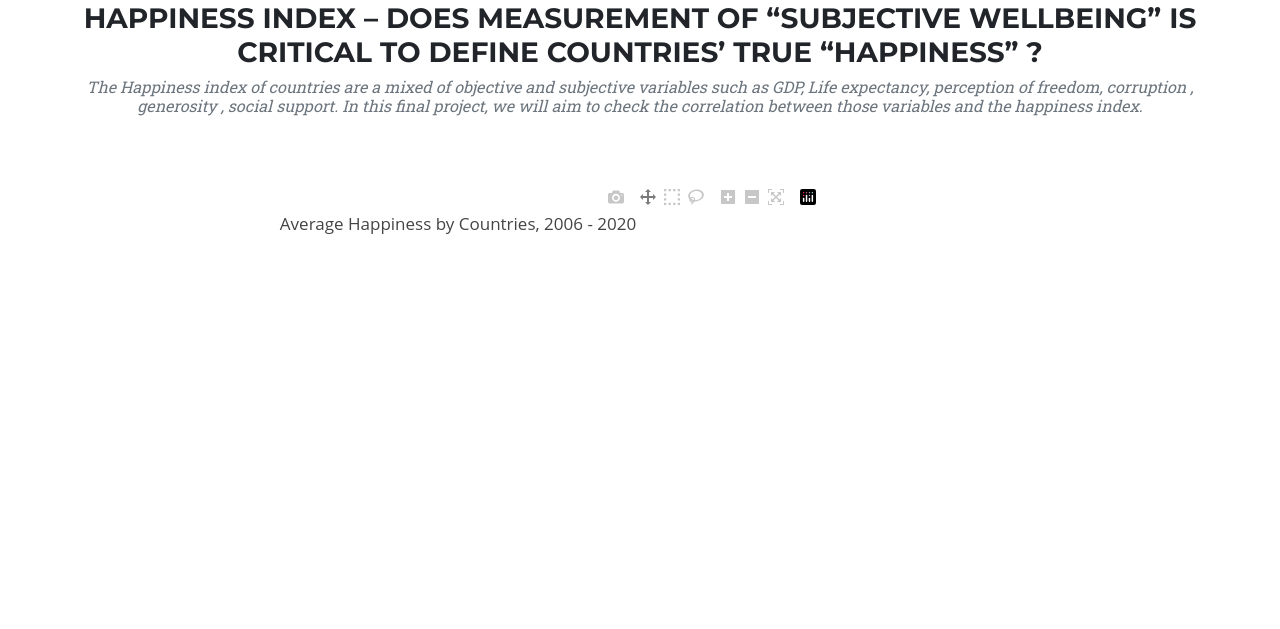
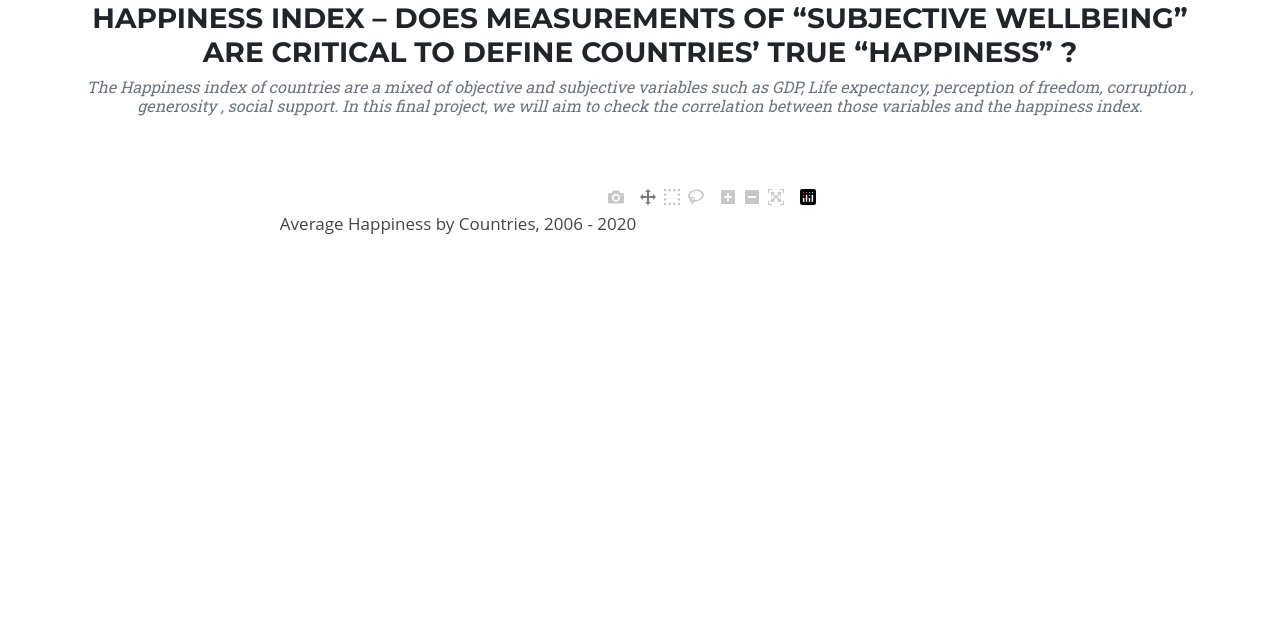
Before and after one commit to mafven/The-World-Happiness-in-Focus, a Flask app: page /plot3 in a window 1280 px wide. Shown: the part 94-723 px from the top of the page. Run offline with Flask 2, Linux system fonts and the light colour scheme; data that the repository does not hold is empty; some libraries are stand-ins or nearby versions.

Commit message:
update plot3.html

```diff
--- a/templates/plot3.html
+++ b/templates/plot3.html
@@ -39,8 +39,8 @@
     <section class="page-section" id="services1">
     <div class="container">
     <div class="text-center">
-    <h3 class="section-heading text-uppercase">Happiness Index – Does measurement of
-        “subjective wellbeing”  is  critical to define countries’ true “happiness” ? </h3>
+    <h3 class="section-heading text-uppercase">Happiness Index – Does measurements of
+        “subjective wellbeing”  are  critical to define countries’ true “happiness” ? </h3>
     <h3 class="section-subheading text-muted">
         The Happiness index  of countries are a mixed of  objective  and subjective variables such as  GDP, Life expectancy, perception of freedom, corruption , generosity , social support. In this final project, we will aim to check  the
         correlation between  those variables and the happiness index.</h3>
```
